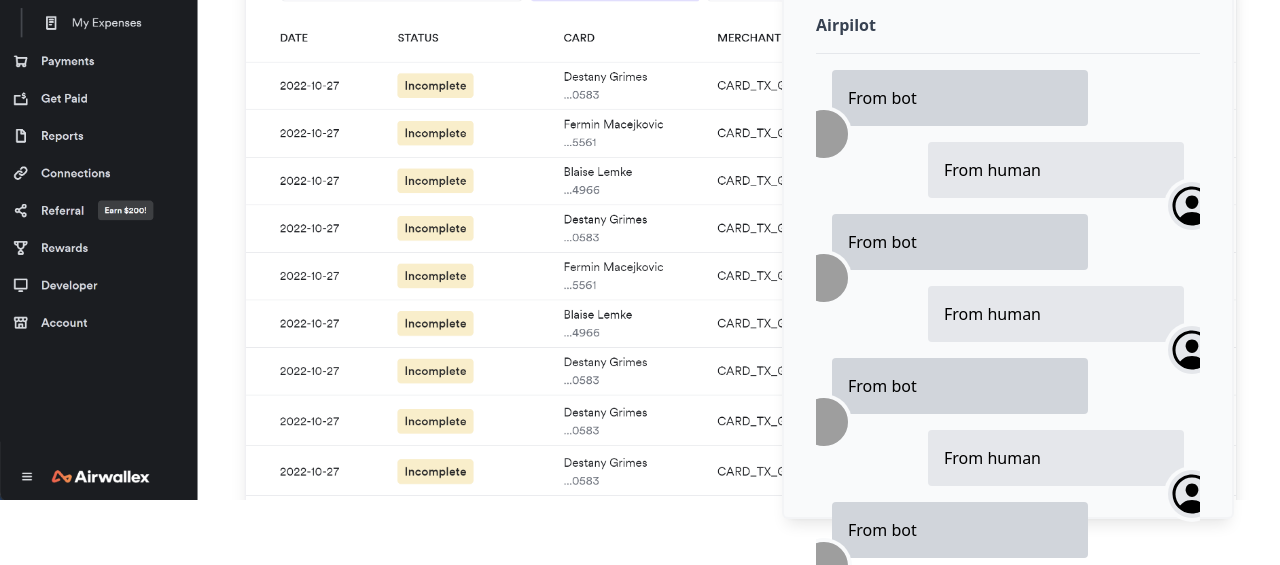
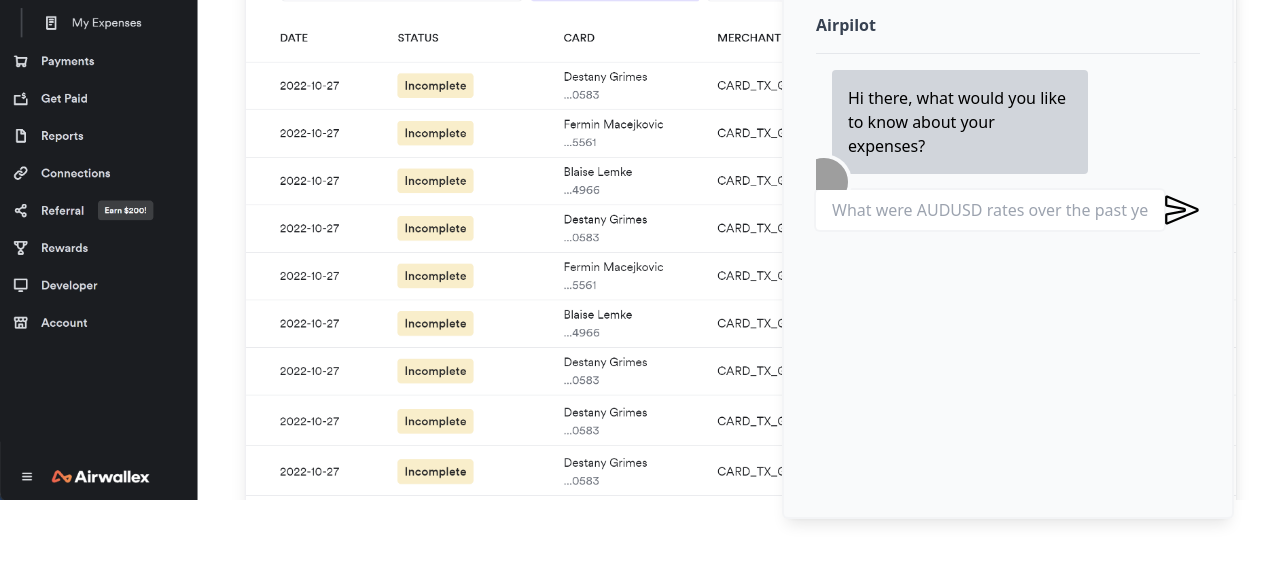
Before and after one commit to emmanuel-airwallex/awx-hackathon-2023, a React (Create React App) app: page /expenses in a window 1280 px wide. Shown: the part 235-800 px from the top of the page. Built offline with nearby package versions, Linux system fonts and the light colour scheme; grey boxes are pictures that could not be loaded.

Commit message:
prompt squad

```diff
--- a/src/App.js
+++ b/src/App.js
@@ -4,7 +4,6 @@ import { Home } from './Home';
 import { Conversions } from './pages/Conversions';
 import { Expenses } from './pages/Expenses';
 import { BrowserRouter } from 'react-router-dom';
-import Container from './chat/Container'
 
 function App() {
   return (
@@ -16,7 +15,6 @@ function App() {
                 <Route path="expenses" element={<Expenses />} />
             </Routes>
         </BrowserRouter>
-        <Container />
     </div>
 
   );
--- a/src/chat/Container.js
+++ b/src/chat/Container.js
@@ -1,6 +1,27 @@
+import { useState } from "react";
+import {useLocation} from 'react-router-dom';
+
 import Message from "./Message"
+import { conversionPrompt, expensesPrompt } from "../data/prompts";
 
 function Container() {
+    const location = useLocation();
+    const [inputValue, setInput] = useState("")
+    const [messages, setMessage] = useState([location.pathname === "/conversions" ? conversionPrompt[0] : expensesPrompt[0]]);
+
+    const onChangeHandler = event => {
+        if (event.key === 'Enter') {
+            console.log('do validate')
+            setInput("");
+            setMessage(messages => [...messages, {'user': 'user', prompt: inputValue}, {'user': 'operator', prompt: location.pathname === "/conversions" ? conversionPrompt[messages.length+1].prompt : expensesPrompt[messages.length+1].prompt}])
+            return
+        }
+        console.log('e', event.target.value)
+        setInput(event.target.value);
+     };
+
+     console.log('location', location.pathname)
+
     return (
         <div className="fixed bottom-0 right-0 m-4 p-8 h-3/4 max-w-lg w-full m-8">
             <div className="bg-gray-50 m-4 p-8 ring-2 rounded ring-gray-100 w-full h-full flex flex-col shadow-lg">
@@ -9,23 +30,17 @@ function Container() {
                     <hr className="mb-4" />
                     <div className="flex-grow overflow-scroll no-scrollbar">
                         <div className="flex flex-col">
-                            <Message fromBot={true} message="From bot" />
-                            <Message fromBot={false} message="From human" />
-                            <Message fromBot={true} message="From bot" />
-                            <Message fromBot={false} message="From human" />
-                            <Message fromBot={true} message="From bot" />
-                            <Message fromBot={false} message="From human" />
-                            <Message fromBot={true} message="From bot" />
-                            <Message fromBot={false} message="From human" />
+                            {messages.map((message, i) => { return <Message key={i} fromBot={message.user === "operator"} message={message.prompt} /> })}
                         </div>
                     </div>
                 </div>
                 <div className="block w-full">
                     <div className="flex flex-row h-10">
-                        <input className="flex-grow w-full p-4 ring-2 rounded ring-gray-100" placeholder="What were AUDUSD rates over the past year?" />
+                        <input className="flex-grow w-full p-4 ring-2 rounded ring-gray-100" placeholder="What were AUDUSD rates over the past year?" onKeyDown={onChangeHandler} onChange={onChangeHandler} value={inputValue}/>
                         <svg xmlns="http://www.w3.org/2000/svg" className="w-8 h-8 absolute right-14 bottom-4" class="ionicon" viewBox="0 0 512 512">
                         <path d="M470.3 271.15L43.16 447.31a7.83 7.83 0 01-11.16-7V327a8 8 0 016.51-7.86l247.62-47c17.36-3.29 17.36-28.15 0-31.44l-247.63-47a8 8 0 01-6.5-7.85V72.59c0-5.74 5.88-10.26 11.16-8L470.3 241.76a16 16 0 010 29.39z" fill="none" stroke="currentColor" stroke-linecap="round" stroke-linejoin="round" stroke-width="32" />
                     </svg>
+
 
                     </div>
                 </div>
--- a/src/pages/Conversions.js
+++ b/src/pages/Conversions.js
@@ -1,6 +1,7 @@
 import React from "react"
 import { TimeseriesChart } from '../components/charts/TimeseriesChart'
 import tradeData from "../data/tradeData"
+import Container from '../chat/Container'
 
 export const Conversions = () => {
     return (
@@ -8,6 +9,7 @@ export const Conversions = () => {
             <div style={{height: "800px"}}>
                 <TimeseriesChart data={tradeData}/>
             </div>
+            <Container />
         </div>
     )
 }
--- a/src/pages/Expenses.js
+++ b/src/pages/Expenses.js
@@ -1,6 +1,7 @@
 import React from 'react'
 import { MyResponsiveCirclePacking } from '../components/charts/CirclePacking'
 import { expenseData } from '../data/expenseData'
+import Container from '../chat/Container'
 
 export const Expenses = () => {
     return (
@@ -8,6 +9,7 @@ export const Expenses = () => {
             <div style={{height: "800px"}}>
                 <MyResponsiveCirclePacking data={expenseData}/>
             </div>
+            <Container />
         </div>
     )
 }
```
